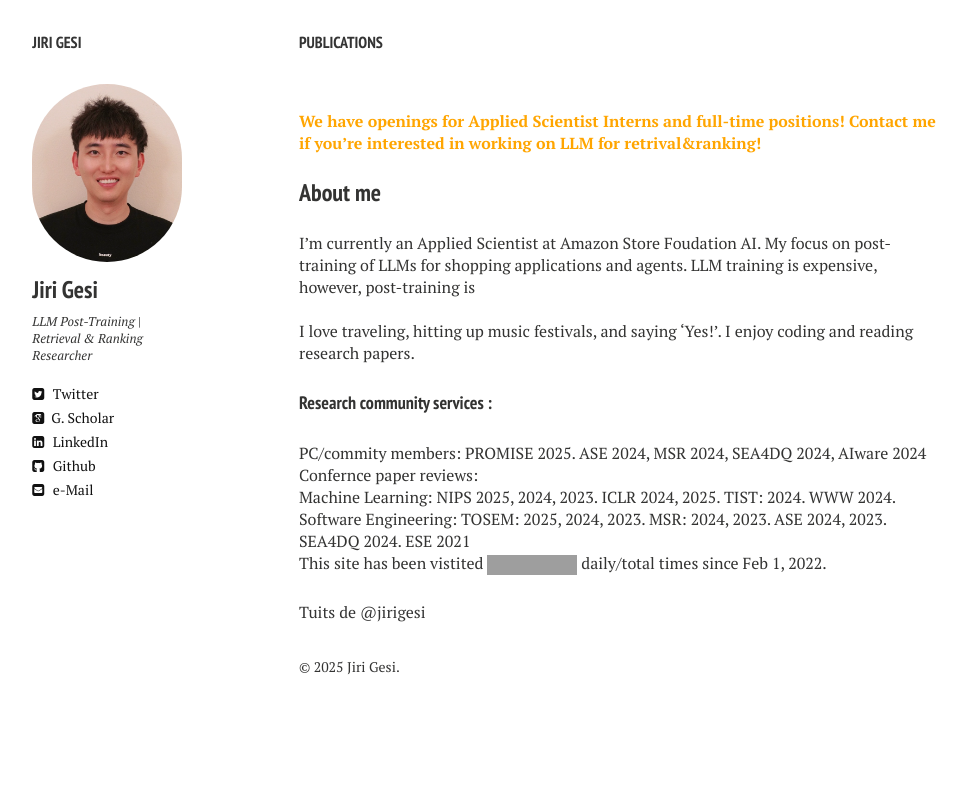
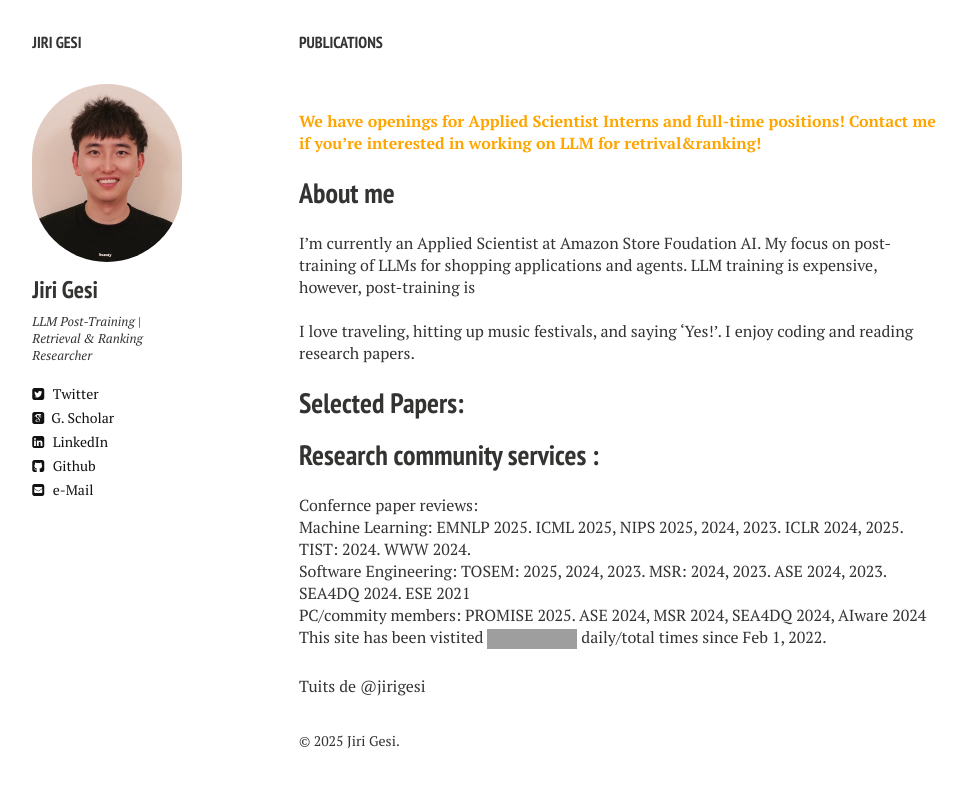
Before and after one commit to Jirigesi/Jirigesi.github.io, a Jekyll site: the page built from index.md, in a window 1280 px wide. Shown: the top 787 px of the page, without its empty margins (21-987 px from the left). Built offline with Jekyll 4.4.1, drawn with Linux system fonts in a browser that asks for light colours; nearby versions of some CDN libraries; comment, search, counter and statistics services are not loaded; grey boxes are pictures that could not be loaded.

Commit message:
Update index.md

```diff
--- a/index.md
+++ b/index.md
@@ -7,7 +7,7 @@ tags: [Jekyll, theme, responsive, blog, template]
 
 <span style="color: orange;">**We have openings for Applied Scientist Interns and full-time positions! Contact me if you're interested in working on LLM for retrival&ranking!**</span>
 
-### About me
+## About me
 
 I'm currently an Applied Scientist at Amazon Store Foudation AI. My focus on post-training of LLMs for shopping applications and agents. LLM training is expensive, however, post-training is
 
@@ -16,20 +16,27 @@ I'm currently an Applied Scientist at Amazon Store Foudation AI. My focus on pos
 I love traveling, hitting up music festivals, and saying 'Yes!'. I enjoy coding and reading research papers.
 
 
+## Selected Papers:
 
 
-#### Research community services :
+
+
+
+## Research community services :
+
+Confernce paper reviews:
+
+Machine Learning:
+EMNLP 2025. ICML 2025, NIPS 2025, 2024, 2023. ICLR 2024, 2025. TIST: 2024. WWW 2024.
+
+Software Engineering:
+TOSEM: 2025, 2024, 2023. MSR: 2024, 2023. ASE 2024, 2023. SEA4DQ 2024. ESE 2021
+
 PC/commity members:
 PROMISE 2025. ASE 2024, MSR 2024, SEA4DQ 2024, AIware 2024
 
 
-Confernce paper reviews:
 
-Machine Learning:
-NIPS 2025, 2024, 2023. ICLR 2024, 2025. TIST: 2024. WWW 2024.
-
-Software Engineering:
-TOSEM: 2025, 2024, 2023. MSR: 2024, 2023. ASE 2024, 2023. SEA4DQ 2024. ESE 2021
 
 
 
```
